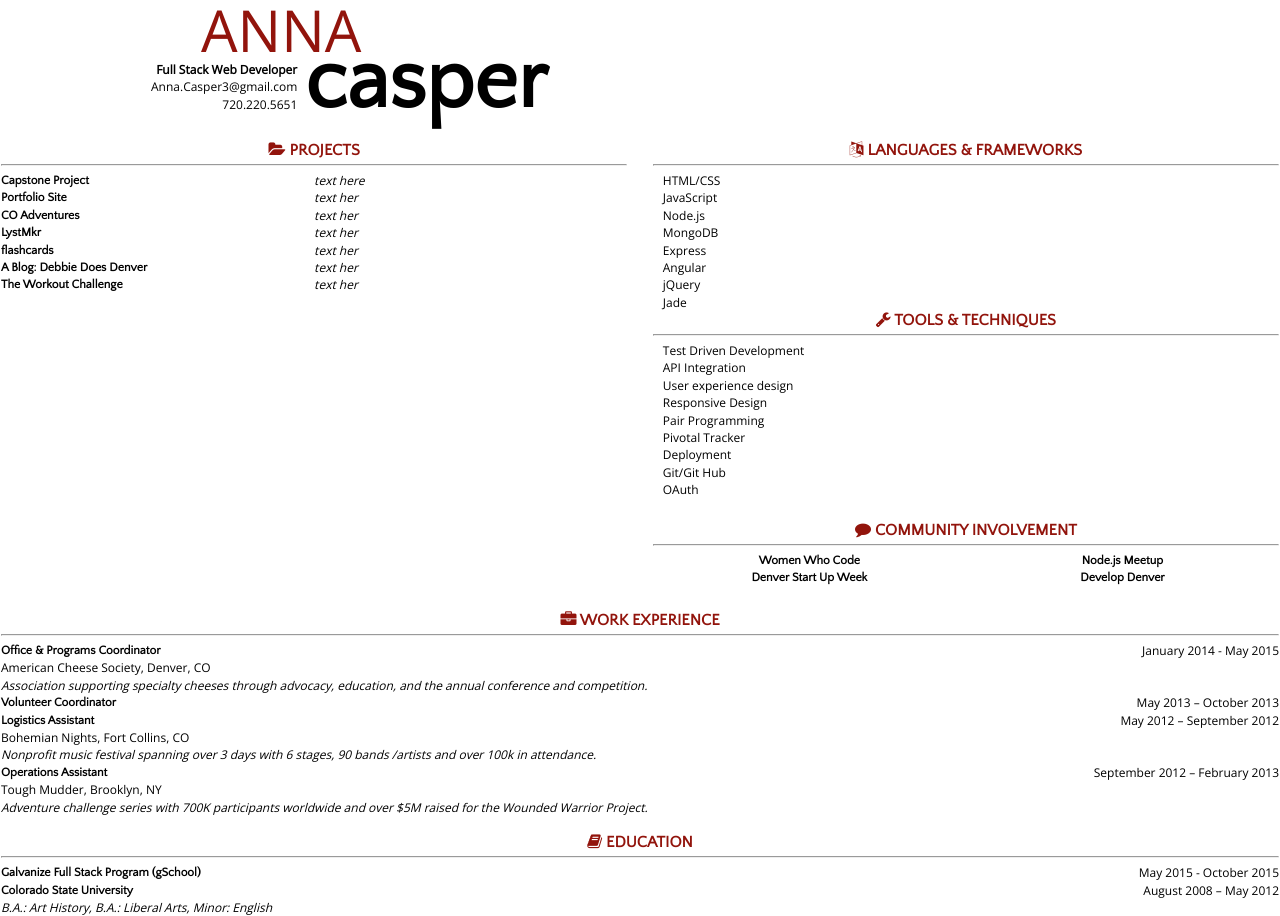
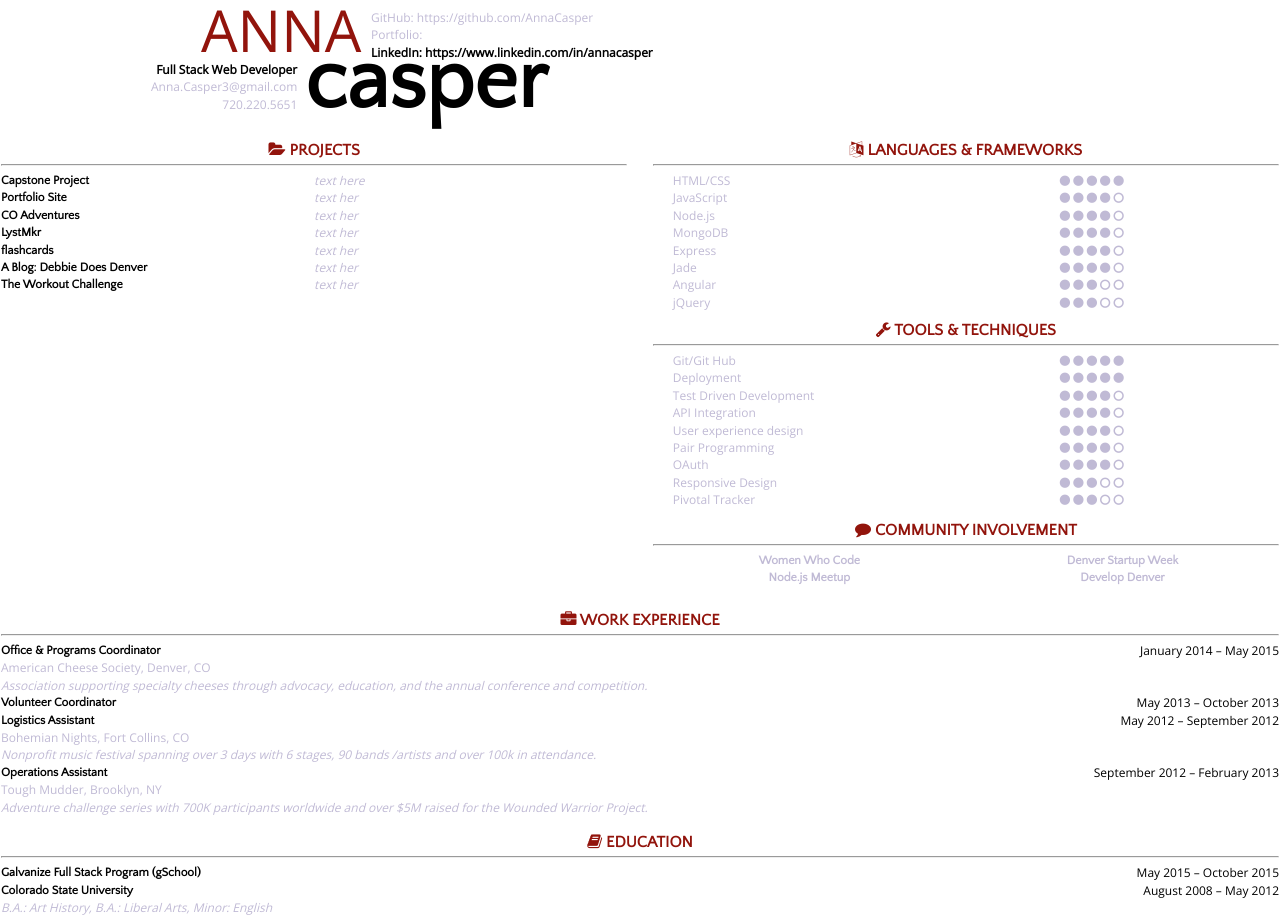
Before and after one commit to AnnaCasper/resume, a plain HTML site: page resume.html in a window 1280 px wide. Drawn offline with nearby package versions, Linux system fonts and the light colour scheme.

Commit message:
made changes to bubbles

```diff
--- a/resume.html
+++ b/resume.html
@@ -15,10 +15,15 @@
       <div class="lastName">
         <h1>casper</h1>
       </div>
+      <div class="links">
+        <p class="grey">GitHub: https://github.com/AnnaCasper</p>
+        <p class="grey">Portfolio:</p>
+        <p class="fullstack">LinkedIn: https://www.linkedin.com/in/annacasper</p>
+      </div>
       <div class="contact">
         <p class="fullstack">Full Stack Web Developer</p>
-        <p>Anna.Casper3@gmail.com</p>
-        <p>720.220.5651</p>
+        <p class="grey">Anna.Casper3@gmail.com</p>
+        <p class="grey">720.220.5651</p>
       </div>
     </header>
     <main>
@@ -44,43 +49,43 @@
       <div class="languages">
         <h4><i class="fa fa-language"></i>  LANGUAGES & FRAMEWORKS</h4>
         <hr>
-        <p class="lang">HTML/CSS</p>
-        <p class="lang">JavaScript</p>
-        <p class="lang">Node.js</p>
-        <p class="lang">MongoDB</p>
-        <p class="lang">Express</p>
-        <p class="lang">Angular</p>
-        <p class="lang">jQuery</p>
-        <p class="lang">Jade</p>
+        <p class="lang">HTML/CSS</p><p class="bubbles"><i class="fa fa-circle"></i>  <i class="fa fa-circle"></i>  <i class="fa fa-circle"></i>  <i class="fa fa-circle"></i>  <i class="fa fa-circle"></i></p>
+        <p class="lang">JavaScript</p><p class="bubbles"><i class="fa fa-circle"></i>  <i class="fa fa-circle"></i>  <i class="fa fa-circle"></i>  <i class="fa fa-circle"></i>  <i class="fa fa-circle-o"></i></p>
+        <p class="lang">Node.js</p><p class="bubbles"><i class="fa fa-circle"></i>  <i class="fa fa-circle"></i>  <i class="fa fa-circle"></i>  <i class="fa fa-circle"></i>  <i class="fa fa-circle-o"></i></p>
+        <p class="lang">MongoDB</p><p class="bubbles"><i class="fa fa-circle"></i>  <i class="fa fa-circle"></i>  <i class="fa fa-circle"></i>  <i class="fa fa-circle"></i>  <i class="fa fa-circle-o"></i></p>
+        <p class="lang">Express</p><p class="bubbles"><i class="fa fa-circle"></i>  <i class="fa fa-circle"></i>  <i class="fa fa-circle"></i>  <i class="fa fa-circle"></i>  <i class="fa fa-circle-o"></i></p>
+        <p class="lang">Jade</p><p class="bubbles"><i class="fa fa-circle"></i>  <i class="fa fa-circle"></i>  <i class="fa fa-circle"></i>  <i class="fa fa-circle"></i>  <i class="fa fa-circle-o"></i></p>
+        <p class="lang">Angular</p><p class="bubbles"><i class="fa fa-circle"></i>  <i class="fa fa-circle"></i>  <i class="fa fa-circle"></i>  <i class="fa fa-circle-o"></i>  <i class="fa fa-circle-o"></i></p>
+        <p class="lang">jQuery</p><p class="bubbles"><i class="fa fa-circle"></i>  <i class="fa fa-circle"></i>  <i class="fa fa-circle"></i>  <i class="fa fa-circle-o"></i>  <i class="fa fa-circle-o"></i></p>
         <br>
       </div>
       <div class="tools">
         <h4><i class="fa fa-wrench"></i>  TOOLS & TECHNIQUES</h4>
         <hr>
-        <p class="lang">Test Driven Development</p>
-        <p class="lang">API Integration</p>
-        <p class="lang">User experience design</p>
-        <p class="lang">Responsive Design</p>
-        <p class="lang">Pair Programming</p>
-        <p class="lang">Pivotal Tracker</p>
-        <p class="lang">Deployment</p>
-        <p class="lang">Git/Git Hub</p>
-        <p class="lang">OAuth</p>
+        <p class="lang">Git/Git Hub</p><p class="bubbles"><i class="fa fa-circle"></i>  <i class="fa fa-circle"></i>  <i class="fa fa-circle"></i>  <i class="fa fa-circle"></i>  <i class="fa fa-circle"></i></p>
+        <p class="lang">Deployment</p><p class="bubbles"><i class="fa fa-circle"></i>  <i class="fa fa-circle"></i>  <i class="fa fa-circle"></i>  <i class="fa fa-circle"></i>  <i class="fa fa-circle"></i></p>
+        <p class="lang">Test Driven Development</p><p class="bubbles"><i class="fa fa-circle"></i>  <i class="fa fa-circle"></i>  <i class="fa fa-circle"></i>  <i class="fa fa-circle"></i>  <i class="fa fa-circle-o"></i></p>
+        <p class="lang">API Integration</p><p class="bubbles"><i class="fa fa-circle"></i>  <i class="fa fa-circle"></i>  <i class="fa fa-circle"></i>  <i class="fa fa-circle"></i>  <i class="fa fa-circle-o"></i></p>
+        <p class="lang">User experience design</p><p class="bubbles"><i class="fa fa-circle"></i>  <i class="fa fa-circle"></i>  <i class="fa fa-circle"></i>  <i class="fa fa-circle"></i>  <i class="fa fa-circle-o"></i></p>
+        <p class="lang">Pair Programming</p><p class="bubbles"><i class="fa fa-circle"></i>  <i class="fa fa-circle"></i>  <i class="fa fa-circle"></i>  <i class="fa fa-circle"></i>  <i class="fa fa-circle-o"></i></p>
+        <p class="lang">OAuth</p><p class="bubbles"><i class="fa fa-circle"></i>  <i class="fa fa-circle"></i>  <i class="fa fa-circle"></i>  <i class="fa fa-circle"></i>  <i class="fa fa-circle-o"></i></p>
+        <p class="lang">Responsive Design</p><p class="bubbles"><i class="fa fa-circle"></i>  <i class="fa fa-circle"></i>  <i class="fa fa-circle"></i>  <i class="fa fa-circle-o"></i>  <i class="fa fa-circle-o"></i></p>
+        <p class="lang">Pivotal Tracker</p><p class="bubbles"><i class="fa fa-circle"></i>  <i class="fa fa-circle"></i>  <i class="fa fa-circle"></i>  <i class="fa fa-circle-o"></i>  <i class="fa fa-circle-o"></i></p>
         <br>
       </div>
       <div class="community">
         <h4><i class="fa fa-comment"></i>  COMMUNITY INVOLVEMENT</h4>
         <hr>
         <p class="title">Women Who Code</p>
+        <p class="title">Denver Startup Week</p>
         <p class="title">Node.js Meetup</p>
-        <p class="title">Denver Start Up Week</p>
         <p class="title">Develop Denver</p>
       </div>
       <div class="workExperience">
         <h4><i class="fa fa-briefcase"></i>  WORK EXPERIENCE</h4>
         <hr>
         <p class="title">Office & Programs Coordinator</p>
-        <p class="date">January 2014 - May 2015</p>
+        <p class="date">January 2014 – May 2015</p>
         <p class="company">American Cheese Society, Denver, CO</p>
         <p class="description">Association supporting specialty cheeses through advocacy, education, and the annual conference and competition.</p>
         <p class="title">Volunteer Coordinator</p><p class="date">May 2013 – October 2013</p>
@@ -96,7 +101,7 @@
         <h4><i class="fa fa-book"></i>  EDUCATION</h4>
         <hr>
         <p class="title edu">Galvanize Full Stack Program (gSchool)</p>
-        <p class="date">May 2015 - October 2015</p>
+        <p class="date">May 2015 – October 2015</p>
         <p class="title edu">Colorado State University</p>
         <p class="date">August 2008 – May 2012</p>
         <p class="description">B.A.: Art History, B.A.: Liberal Arts, Minor: English</p>
--- a/style.css
+++ b/style.css
@@ -111,6 +111,15 @@ small, .font_small {font-size: 0.707em;}
 	position: fixed;
 	margin-top: 60px;
 	text-align: right;
+	font-size: 10px;
+}
+.links {
+		margin-left: 370px;
+		position: fixed;
+		margin-top: 8px;
+		text-align: left;
+		width: 300px;
+		font-size: 10px;
 }
 
 .fullstack {
@@ -150,6 +159,7 @@ small, .font_small {font-size: 0.707em;}
 .description {
 	width: 100%;
 	font-style: italic;
+	color: #C0BAD5;
 }
 
 .education {
@@ -163,7 +173,7 @@ small, .font_small {font-size: 0.707em;}
 	padding-left: 5px;
 	width: 49%;
 	float: right;
-	height: 210px;
+	height: 200px;
 	/*border: 1px solid black;*/
 }
 
@@ -171,21 +181,48 @@ small, .font_small {font-size: 0.707em;}
 	margin-top: 140px;
 	width: 49%;
 	float: right;
-	height: 170px;
+	height: 180px;
 	/*border: 1px solid black;*/
 }
 .tools p {
-	padding-left: 10px
+	padding-left: 20px
 
 }
 .languages p {
-	padding-left: 10px
+	padding-left: 20px
 }
 
 .community {
 	text-align: center;
 	width: 49%;
 	float: right;
-	height: 60px;
-	/*border: 1px solid black;*/
+	height: 50px;
+	color: #C0BAD5;
+
 }
+
+.lang {
+	width: 45%;
+	float: left;
+	color: #C0BAD5;
+}
+
+.bubbles {
+	width: 35%;
+	float: right;
+}
+
+.fa-circle {
+	color: #C0BAD5;
+}
+.fa-circle-o {
+	color: #C0BAD5;
+}
+
+.grey {
+	color: #C0BAD5;
+}
+
+.company {
+	color: #C0BAD5;
+}
```
